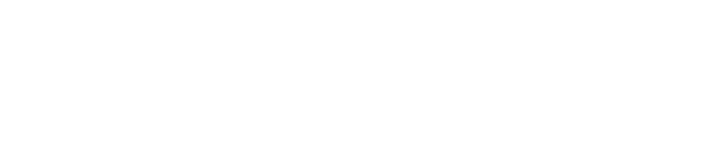
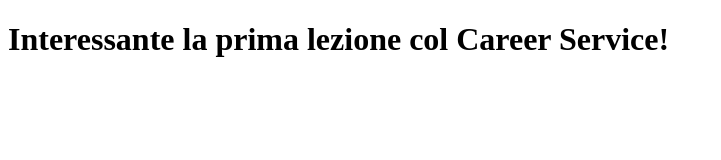
Before and after one commit to giancarlogiorgiocroce/vue-hello, a plain HTML site: page index.html in a window 1280 px wide. Shown: the whole page, without its empty margins (0-721 px from the left). Drawn offline with nearby package versions, Linux system fonts and the light colour scheme.

Commit message:
Stampa riuscita!

```diff
--- a/index.html
+++ b/index.html
@@ -18,7 +18,7 @@
 <body>
 
     <div id="app">
-        <h1></h1>
+        <h1>{{messaggio}}</h1>
     </div>
 
     <script src="js/script.js"></script>
--- a/js/script.js
+++ b/js/script.js
@@ -4,6 +4,22 @@
 **Bonus:**
 Aggiungere alla pagina un’immagine, presa anch’essa da un data.
 */
+
+const app = new Vue({
+
+	el: '#app',
+
+	data: {
+		messaggio: 'Interessante la prima lezione col Career Service!'
+	}
+
+})
+
+
+
+
+
+
 
 
 /***************************
```
